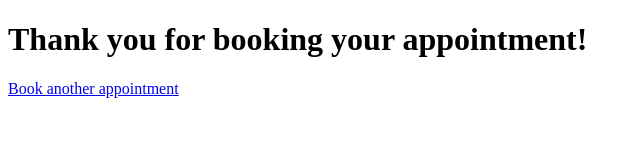
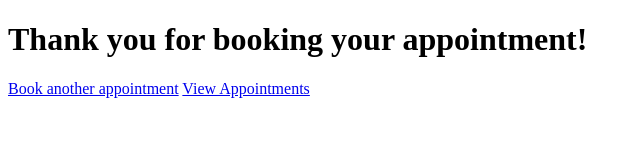
Before and after one commit to LucidIsDreaming/appointment-scheduler, a website: page views/confirm.html in a window 1280 px wide. Shown: the whole page, without its empty margins (0-640 px from the left). Drawn offline with Linux system fonts and the light colour scheme.

Commit message:
finalized the code

```diff
--- a/views/confirm.html
+++ b/views/confirm.html
@@ -10,5 +10,6 @@
 
     <a href="/" class = "main-button">Book another appointment</a>
 
+    <a href="/admin">View Appointments</a>
 </body>
 </html>
```
